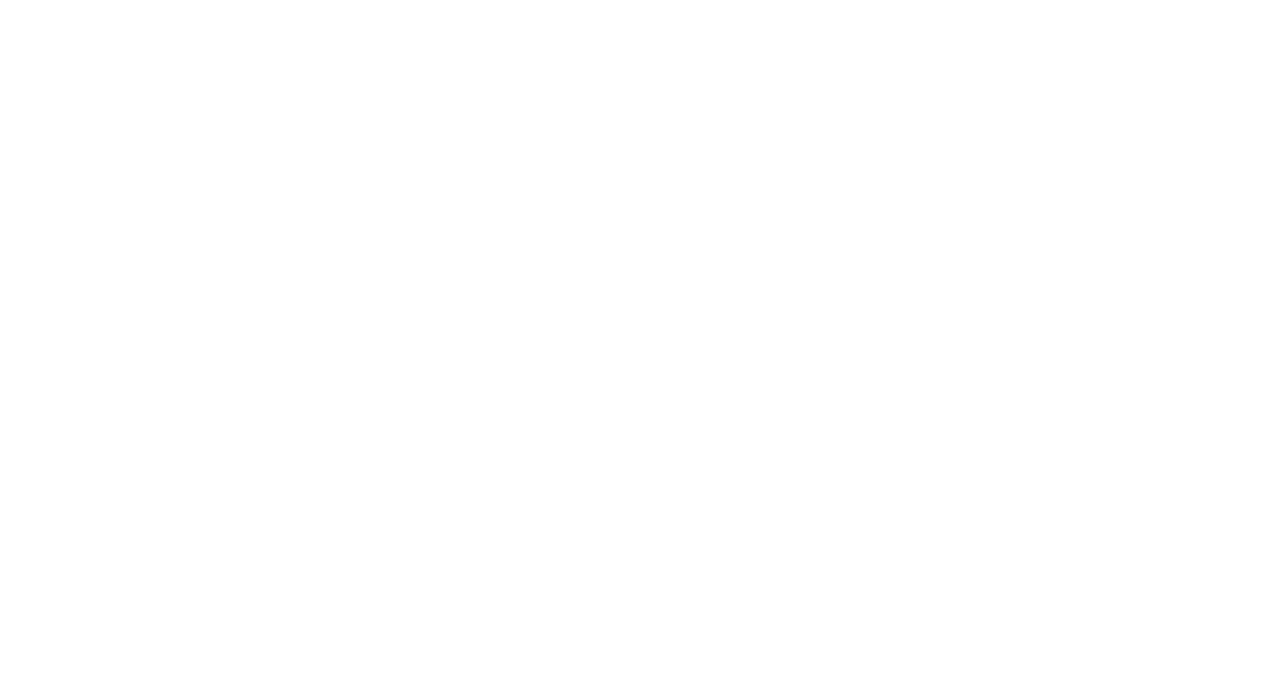
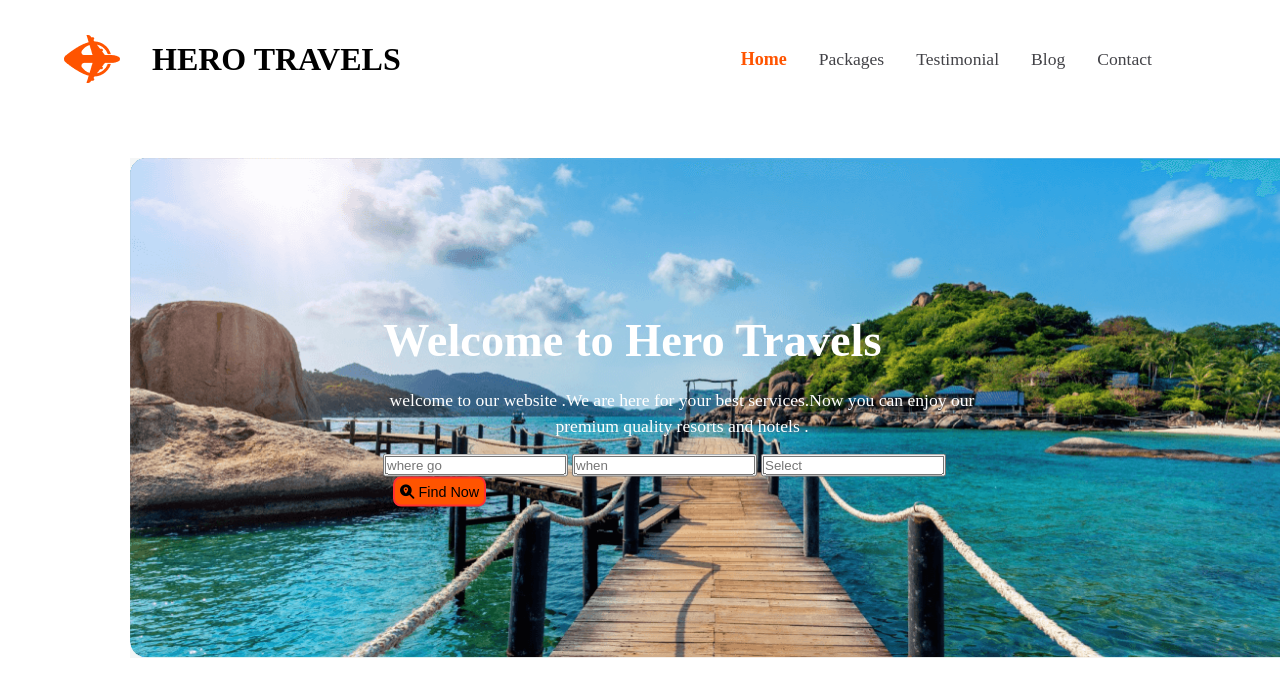
Before and after one commit to SuvRow1/world-tour, a plain HTML site: page index.html in a window 1280 px wide. Drawn offline with Linux system fonts and the light colour scheme.

Commit message:
statements

```diff
--- a/index.html
+++ b/index.html
@@ -9,13 +9,44 @@
 <link rel="stylesheet" href="styles/responsive.css">
 
 
-
-
+<!-- Font awesome cdnjs link -->
+<link rel="stylesheet" href="https://cdnjs.cloudflare.com/ajax/libs/font-awesome/6.5.1/css/all.min.css" integrity="sha512-DTOQO9RWCH3ppGqcWaEA1BIZOC6xxalwEsw9c2QQeAIftl+Vegovlnee1c9QX4TctnWMn13TZye+giMm8e2LwA==" crossorigin="anonymous" referrerpolicy="no-referrer" />
 
 
 </head>
 <body>
-
+<header>
+ <div class="header-container">
+ <span class="flex">
+  <img src="./images/Group 40071 (2).png" alt="">
+  <b><h1>HERO TRAVELS</h1></b>
+ </span>
+ <div class="nav-Hbar">
+  <nav class="nav-header">
+   <ul>
+    <li><a href=""><span class="span-color">Home</span></a></li>
+   <li><a href="">Packages</a></li>
+   <li><a href="">Testimonial</a></li>
+   <li><a href="">Blog</a></li>
+   <li><a href="">Contact</a></li>
+   </ul>
+  </nav>
+ </div>
+ </div>
+ <section>
+  <div class="banner1">
+   <img src="./images/Group 13 (1) (1).png" alt="">
+   <div class="banner1-text">
+    <h1>Welcome to Hero Travels</h1>
+    <p>welcome to our website .We are here for your best services.Now you can enjoy our premium quality resorts and hotels .</p>
+    <button><input placeholder="where go"></button>
+    <button><input placeholder="when"></button>
+    <button><input type="text" placeholder="Select"></button>
+    <button class="btn-special" type="text"> <i class="fa-sharp fa-solid fa-magnifying-glass-location"></i> Find Now</button>
+   </div>
+  </div>
+ </section>
+</header>
 
 
 
--- a/styles/dex.css
+++ b/styles/dex.css
@@ -0,0 +1,120 @@
+*{
+ margin: 0;
+ padding: 0;
+
+}
+
+.header-container{
+ display: flex;
+ justify-content: space-between;
+ align-items: center;
+ padding-right: 8rem;
+ padding-left: 4rem;
+ margin-top: 35px;
+}
+
+
+.flex{
+ display: flex;
+ align-items: center;
+ gap: 2rem;
+
+}
+.flex{
+ img{
+  max-width: 1170px;
+
+ }
+}
+.nav-header {
+ul{
+ display: flex;
+ gap: 2rem;
+ list-style: none;
+ text-decoration: none;
+
+
+
+}
+li>a{
+text-decoration: none;
+color: var(--Dark-02, #424247);
+text-align: center;
+font-family: Mulish;
+font-size: 1.1em;
+font-style: normal;
+font-weight: 400;
+line-height: normal;
+}
+
+}
+
+.span-color{
+color: #FF5400;
+text-align: center;
+font-family: Mulish;
+font-size: 18px;
+font-style: normal;
+font-weight: 700;
+line-height: normal;
+}
+
+/* banner1 section  */
+
+.banner1{
+
+ position: relative;
+ margin-top: 75px;
+ margin-left: 130px;
+ margin-right: auto;
+
+
+
+}
+.banner1 img{
+width: 1170px;
+height: 500px;
+}
+
+.banner1-text{
+ position: absolute;
+ transform: translate(-50%,-50%);
+ color: white;
+ top: 50%;
+ left: 48%;
+}
+
+
+.banner1-text{
+h1{
+ margin-bottom: 20px;
+ font-family: Mulish;
+ font-weight: 800;
+ font-size: 2.9em;
+
+}
+p{
+
+margin-bottom: 15px;
+color: #FFF;
+text-align: center;
+font-family: Mulish;
+font-size: 1.1em;
+font-style: normal;
+font-weight: 400;
+line-height: 26px;
+}
+
+
+}
+
+
+.btn-special{
+border: 2px solid rgb(255, 48, 48);
+padding: 5px 5px;
+border-radius: 8px;
+background: #FF5400;
+font-size: .9rem;
+margin-left: 10px;
+
+}
--- a/styles/responsive.css
+++ b/styles/responsive.css
@@ -0,0 +1,25 @@
+@media screen and (max-width:576px) {
+
+.header-container{
+ display: grid;
+ grid-template-columns: repeat(1,1fr);
+
+}
+
+.flex{
+ display: grid;
+ grid-template-columns: repeat(1,1fr);
+}
+.nav-header ul{
+ display: grid;
+ grid-template-columns: repeat(1,1fr);
+ padding-top: 20px;
+
+}
+.banner1{
+ margin-top: 15px;
+ margin-left: 30px;
+}
+
+
+}
```
